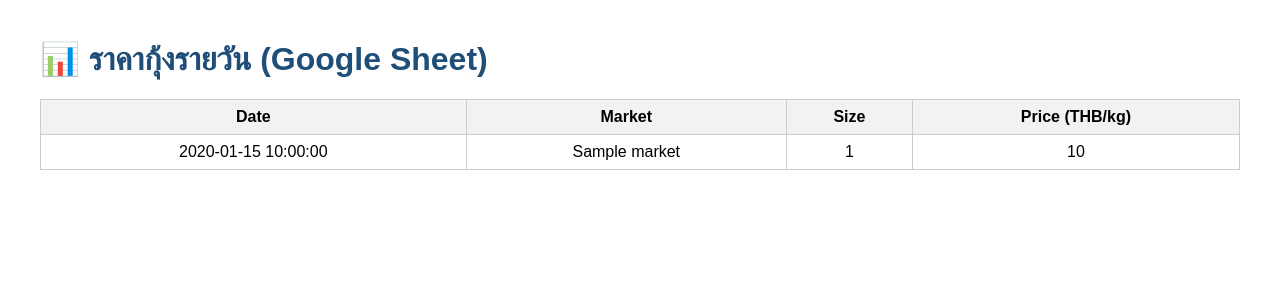
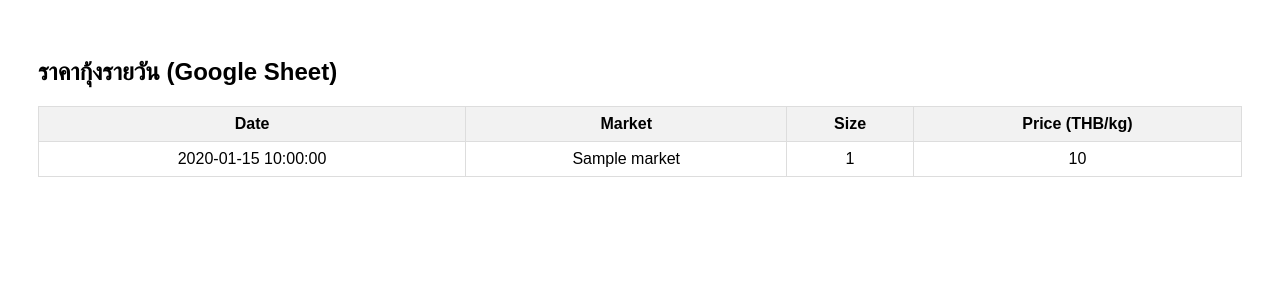
Before and after one commit to torsak6589-creator/thai-shrimp-industry-2026, a Flask app: template templates/dashboard.html in a window 1280 px wide. Shown: the top 300 px of the page. Run offline with Flask 3, Linux system fonts and the light colour scheme; the template is opened without the code that fills it: most values are stand-ins (such as "Sample title", 1, 10 or a date in 2020).

Commit message:
Update dashboard.html

```diff
--- a/templates/dashboard.html
+++ b/templates/dashboard.html
@@ -4,25 +4,26 @@
     <meta charset="UTF-8">
     <title>Thai Shrimp Industry 2026</title>
     <style>
-        body { font-family: Arial, sans-serif; margin: 40px; }
-        h1 { color: #1f4e79; }
-        table { border-collapse: collapse; width: 100%; margin-top: 20px; }
-        th, td { border: 1px solid #ccc; padding: 8px; text-align: center; }
-        th { background: #f2f2f2; }
+        body { font-family: Arial, sans-serif; padding: 30px; }
+        table { border-collapse: collapse; width: 100%; }
+        th, td { border: 1px solid #ddd; padding: 8px; text-align: center; }
+        th { background-color: #f2f2f2; }
     </style>
 </head>
 <body>
 
-<h1>📊 ราคากุ้งรายวัน (Google Sheet)</h1>
+<h2>ราคากุ้งรายวัน (Google Sheet)</h2>
 
 <table>
+    <thead>
         <tr>
             <th>Date</th>
             <th>Market</th>
             <th>Size</th>
             <th>Price (THB/kg)</th>
         </tr>
-
+    </thead>
+    <tbody>
         {% for p in prices %}
         <tr>
             <td>{{ p.date }}</td>
@@ -31,4 +32,8 @@
             <td>{{ p.price }}</td>
         </tr>
         {% endfor %}
+    </tbody>
 </table>
+
+</body>
+</html>
```
Lines whose indentation alone changed are shown as unchanged.
